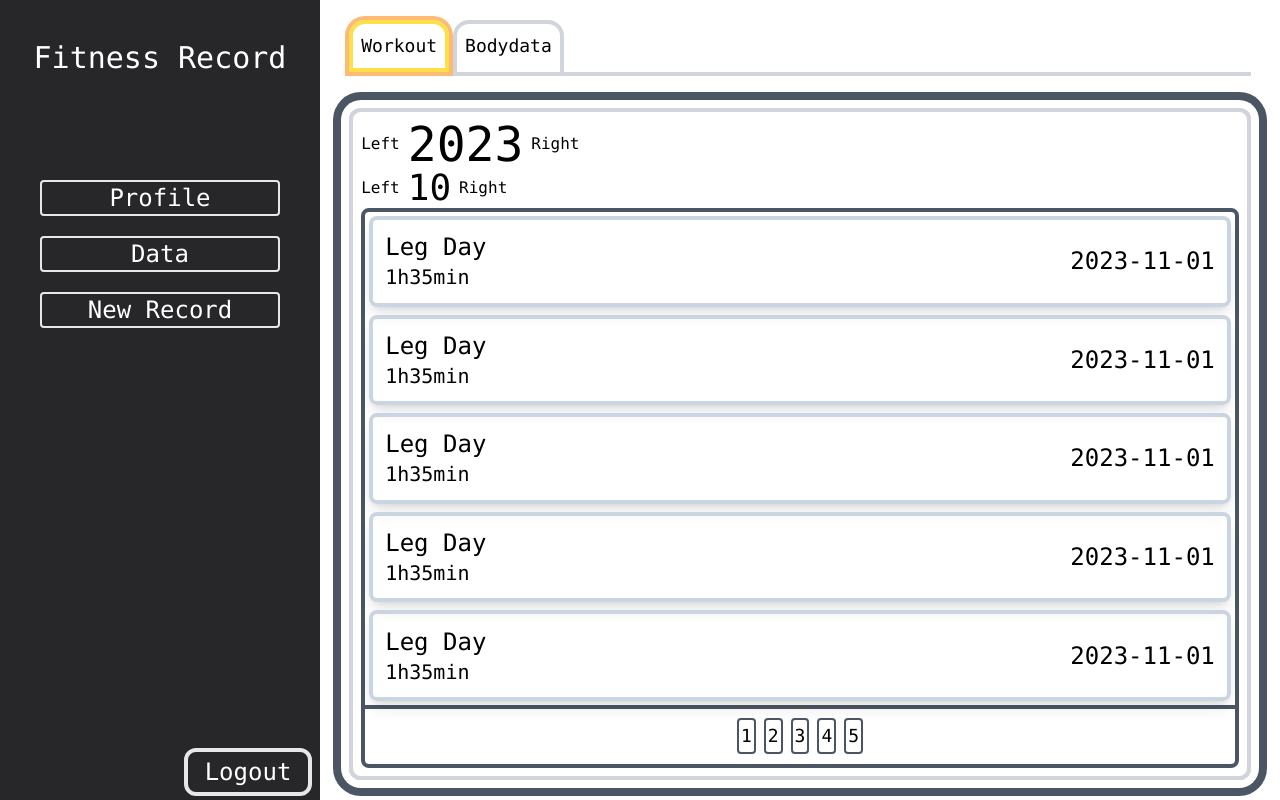
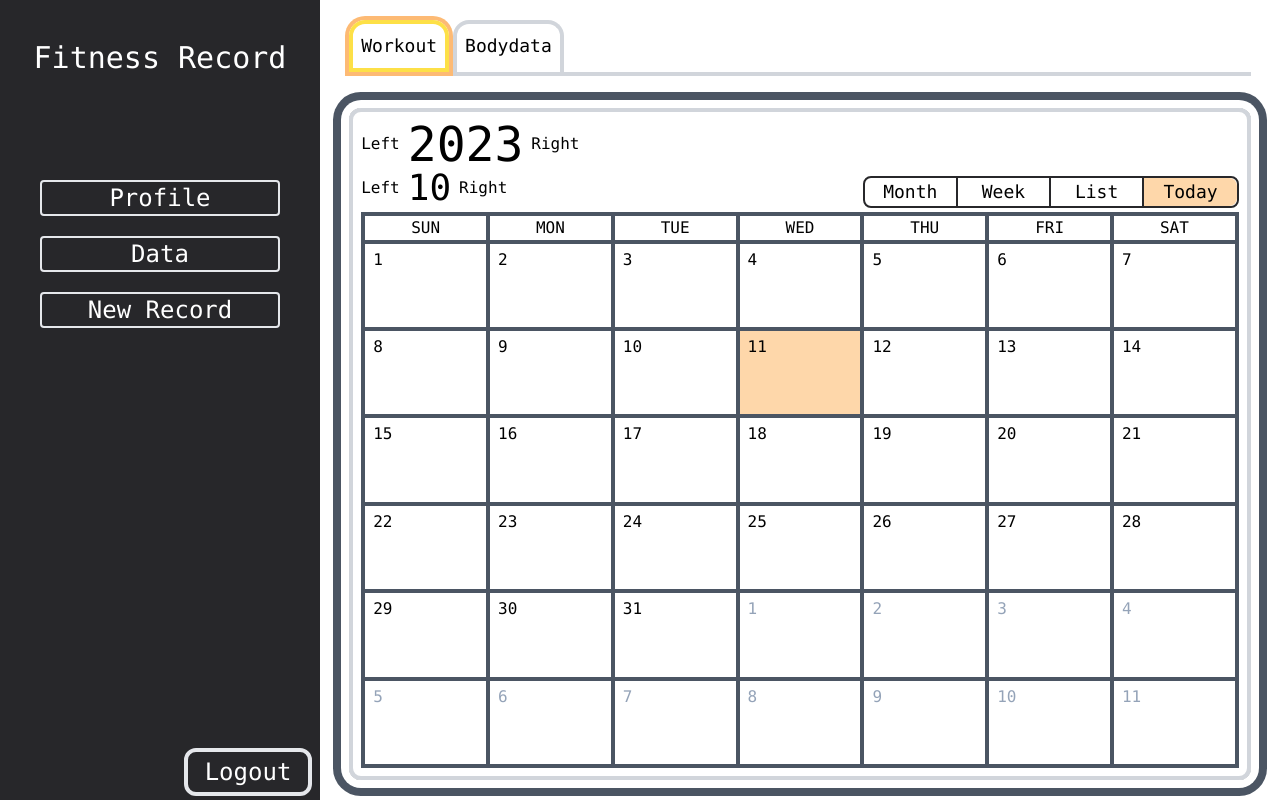
Before and after one commit to iamcoolalan/fitness-record-frontend, a React (Create React App) app: page / in a window 1280 px wide. Built offline with nearby package versions, Linux system fonts and the light colour scheme.

Commit message:
feat: combine all homepage mode

```diff
--- a/src/components/FullCalendar.jsx
+++ b/src/components/FullCalendar.jsx
@@ -3,48 +3,52 @@ import clsx from "clsx"
 import dayHelpers from "../helpers/day"
 
 const FullCalender = ({
-  isHidden,
+  onClick,
+  mode,
   startDate,
   month,
   today
 }) => {
+  const isNotFullCalendarMode = mode !== 'FullCalender'
+
   return (
-    <div className={`grid grid-cols-7 grid-rows-[5%_repeat(6,minmax(0,1fr))] h-[98%] border-t-2 border-l-2 ${isHidden}`}>
-        <div className='col-span-7 row-span-1 border-b-2 grid grid-cols-7'>
-          <div className='col-span-1 border-r-2 flex justify-center items-center'>
+    <div className={clsx('grid grid-cols-7 grid-rows-[5%_repeat(6,minmax(0,1fr))] h-[98%] border-t-4 border-l-4 border-gray-600', { "hidden": isNotFullCalendarMode })}>
+        <div className='col-span-7 row-span-1 border-b-4 border-gray-600 grid grid-cols-7'>
+          <div className='col-span-1 border-r-4 border-gray-600 flex justify-center items-center'>
           SUN
           </div>
-          <div className='col-span-1 border-r-2 flex justify-center items-center'>
+          <div className='col-span-1 border-r-4 border-gray-600 flex justify-center items-center'>
           MON
           </div>
-          <div className='col-span-1 border-r-2 flex justify-center items-center'>
+          <div className='col-span-1 border-r-4 border-gray-600 flex justify-center items-center'>
           TUE
           </div>
-          <div className='col-span-1 border-r-2 flex justify-center items-center'>
+          <div className='col-span-1 border-r-4 border-gray-600 flex justify-center items-center'>
           WED
           </div>
-          <div className='col-span-1 border-r-2 flex justify-center items-center'>
+          <div className='col-span-1 border-r-4 border-gray-600 flex justify-center items-center'>
           THU
           </div>
-          <div className='col-span-1 border-r-2 flex justify-center items-center'>
+          <div className='col-span-1 border-r-4 border-gray-600 flex justify-center items-center'>
           FRI
           </div>
-          <div className='col-span-1 border-r-2 flex justify-center items-center'>
+          <div className='col-span-1 border-r-4 border-gray-600 flex justify-center items-center'>
           SAT
           </div>
         </div>
         {Array.from({length: 42}, (_, index) => {
           const date = new Date(startDate)
-          date.setDate(startDate.getDate() + index)
-
+          date.setDate(date.getDate() + index)
 
           const isNotSelectedMonth = (date.getMonth() + 1) !== month
           const isToday = dayHelpers.toDateString(date) === dayHelpers.toDateString(today)
 
           return (
             <div
-            key={dayHelpers.toDateString(date)}
-            className={clsx('col-span-1 row-span-1 border-r-2 border-b-2 cursor-pointer', { "text-slate-500": isNotSelectedMonth, "bg-yellow-200": isToday })}>
+              className={clsx('col-span-1 row-span-1 border-r-4 border-b-4 border-gray-600 cursor-pointer hover:bg-yellow-200', { "text-slate-400": isNotSelectedMonth, "bg-orange-200": isToday })}
+              key={dayHelpers.toDateString(date)}
+              onClick={() => onClick(date)}
+            >
               <div className='pl-2 pt-1'>
                 {date.getDate()}
               </div>
--- a/src/components/RecordListMode.jsx
+++ b/src/components/RecordListMode.jsx
@@ -1,8 +1,12 @@
-import React from 'react'
+import clsx from "clsx"
 
-const RecordListMode = () => {
+const RecordListMode = ({
+  mode
+}) => {
+  const isNotListMode = mode !== 'List'
+
   return (
-    <div className='grid grid-rows-[90%_10%] border-4 border-gray-600 rounded-lg h-full'>
+    <div className={clsx('grid grid-rows-[90%_10%] border-4 border-gray-600 rounded-lg h-full', { "hidden" : isNotListMode })}>
         <div className='row-span-1 grid grid-rows-5 gap-2 border-b-4 border-gray-600 p-1'>
            <div className='flex justify-between items-center border-4 border-slate-300 px-3 rounded-lg shadow-lg hover:bg-yellow-200 hover:shadow-slate-600 hover:border-zinc-800 cursor-pointer'>
             <div className='flex flex-col'>
--- a/src/components/WeekCalendar.jsx
+++ b/src/components/WeekCalendar.jsx
@@ -3,15 +3,17 @@ import clsx from "clsx"
 import dayHelpers from "../helpers/day"
 
 const WeekCalendar = ({
-  isHidden,
+  mode,
   startDayForDayMode,
   selectedDate,
   onSelectedPreviousDateClick,
   onSelectedFutureDateClick,
   onSelectedDateClick,
 }) => {
+  const isNotWeekCalendarMode = mode !== 'WeekCalendar'
+
   return (
-    <div className={`grid grid-cols-7 w-full h-full ${isHidden}`}>
+    <div className={clsx('grid grid-cols-7 w-full h-full', { "hidden": isNotWeekCalendarMode })}>
         <div className='col-span-1 border-4 border-r-0 border-gray-600 rounded-l-lg grid grid-rows-[5%_repeat(7,minmax(0,1fr))_5%]'>
           <button className='row-span-1 border-r-4 border-b-2 border-gray-600 rounded-tl bg-orange-300'
             onClick={() => onSelectedPreviousDateClick()}
@@ -25,7 +27,7 @@ const WeekCalendar = ({
 
             return (
             <div className='row-span-1 border-r-4 border-b-2 border-gray-600'>
-              <div className={clsx('flex flex-col justify-center items-center h-full hover:bg-yellow-200 hover:border-black cursor-pointer', { "bg-yellow-200": isSelectedDate, "text-gray-300 hover:text-gray-600": !isSelectedDate})}
+              <div className={clsx('flex flex-col justify-center items-center h-full hover:bg-yellow-200 hover:text-gray-600 hover:border-black cursor-pointer', { "bg-orange-200 text-zinc-900": isSelectedDate, "text-gray-300": !isSelectedDate})}
                 key={date}
                 onClick={() => onSelectedDateClick(date)}
               >
--- a/src/components/index.js
+++ b/src/components/index.js
@@ -1,5 +1,8 @@
 import AuthInput from "./AuthInput";
 import RadioInput from "./RadioInput";
 import DateInput from "./DateInput"
+import FullCalender from "./FullCalendar";
+import WeekCalendar from "./WeekCalendar";
+import RecordListMode from "./RecordListMode";
 
-export { AuthInput, RadioInput, DateInput };
+export { AuthInput, RadioInput, DateInput, FullCalender, WeekCalendar, RecordListMode };
--- a/src/pages/HomePage.jsx
+++ b/src/pages/HomePage.jsx
@@ -3,8 +3,7 @@ import clsx from 'clsx'
 import addDays from 'date-fns/addDays'
 import subDays from 'date-fns/subDays'
 
-import FullCalender from '../components/FullCalendar.jsx'
-import WeekCalendar from '../components/WeekCalendar.jsx'
+import { FullCalender, WeekCalendar, RecordListMode } from '../components'
 
 const HomePage = () => {
   const today = new Date()
@@ -23,6 +22,7 @@ const HomePage = () => {
   const [yearInputValue, setYearInputValue] = useState(year)
   const [selectedDate, setSelectedDate] = useState(new Date())
   const [startDayForDayMode, setStartDayForDayMode] = useState(startDayForDayModeInitialValue)
+  const [mode, setMode] = useState('FullCalender')
 
   function handleYearLeftClick() {
     setYear(year - 1)
@@ -141,6 +141,23 @@ const HomePage = () => {
     setSelectedDate(setDate)
   }
 
+  function handleChangeModeClick (mode) {
+    setMode(mode)
+  }
+
+  function handleFullCalendarClick (date) {
+    setSelectedDate(date)
+    setMode('WeekCalendar')
+  }
+
+  function handleTodayClick () {
+    const today = new Date()
+
+    setYear(today.getFullYear())
+    setMonth(today.getMonth() + 1)
+    setSelectedDate(today)
+  }
+
   useEffect(() => {
     function getCalendar (
     date,
@@ -177,8 +194,9 @@ const HomePage = () => {
   }, [selectedDate])
 
   return (
-    <div className='w-full h-full flex flex-col'>
-      <div>
+    <div className='w-full h-full flex flex-col gap-1'>
+      <div className='grid grid-cols-7'>
+        <div className='col-span-4'>
           <div className={clsx('flex gap-2', { "hidden": isYearEdit })}>
           <button
             className='hover:bg-yellow-200'
@@ -228,70 +246,35 @@ const HomePage = () => {
             />
           </div>
         </div>
-      <div className='grid grid-rows-[90%_10%] border-4 border-gray-600 rounded-lg h-full'>
-        <div className='row-span-1 grid grid-rows-5 gap-2 border-b-4 border-gray-600 p-1'>
-           <div className='flex justify-between items-center border-4 border-slate-300 px-3 rounded-lg shadow-lg hover:bg-yellow-200 hover:shadow-slate-600 hover:border-zinc-800 cursor-pointer'>
-            <div className='flex flex-col'>
-              <h2 className='text-2xl'>Leg Day</h2>
-              <h2 className='text-xl'>1h35min</h2>
-            </div>
-            <div>
-              <p className='text-2xl'>2023-11-01</p>
-            </div>
-          </div>
-           <div className='flex justify-between items-center border-4 border-slate-300 px-3 rounded-lg shadow-lg hover:bg-yellow-200 hover:shadow-slate-600 hover:border-zinc-800 cursor-pointer'>
-            <div className='flex flex-col'>
-              <h2 className='text-2xl'>Leg Day</h2>
-              <h2 className='text-xl'>1h35min</h2>
-            </div>
-            <div>
-              <p className='text-2xl'>2023-11-01</p>
-            </div>
-          </div>
-           <div className='flex justify-between items-center border-4 border-slate-300 px-3 rounded-lg shadow-lg hover:bg-yellow-200 hover:shadow-slate-600 hover:border-zinc-800 cursor-pointer'>
-            <div className='flex flex-col'>
-              <h2 className='text-2xl'>Leg Day</h2>
-              <h2 className='text-xl'>1h35min</h2>
-            </div>
-            <div>
-              <p className='text-2xl'>2023-11-01</p>
-            </div>
-          </div>
-           <div className='flex justify-between items-center border-4 border-slate-300 px-3 rounded-lg shadow-lg hover:bg-yellow-200 hover:shadow-slate-600 hover:border-zinc-800 cursor-pointer'>
-            <div className='flex flex-col'>
-              <h2 className='text-2xl'>Leg Day</h2>
-              <h2 className='text-xl'>1h35min</h2>
-            </div>
-            <div>
-              <p className='text-2xl'>2023-11-01</p>
-            </div>
-          </div>
-           <div className='flex justify-between items-center border-4 border-slate-300 px-3 rounded-lg shadow-lg hover:bg-yellow-200 hover:shadow-slate-600 hover:border-zinc-800 cursor-pointer'>
-            <div className='flex flex-col'>
-              <h2 className='text-2xl'>Leg Day</h2>
-              <h2 className='text-xl'>1h35min</h2>
-            </div>
-            <div>
-              <p className='text-2xl'>2023-11-01</p>
+        <div className='col-span-3 flex flex-col justify-end items-end'>
+          <div className='flex flex-row w-full border-2 border-zinc-800 rounded-lg'>
+            <button className='border-r-2 border-zinc-800 rounded-l-lg  w-1/3 text-lg hover:bg-yellow-200'
+            onClick={() => handleChangeModeClick('FullCalender')}
+            >Month</button>
+            <button className='border-r-2 border-zinc-800 w-1/3 text-lg hover:bg-yellow-200'
+              onClick={() => handleChangeModeClick('WeekCalendar')}
+            >Week</button>
+            <button className='border-r-2 border-zinc-800 w-1/3 text-lg hover:bg-yellow-200'
+              onClick={() => handleChangeModeClick('List')}
+            >List</button>
+            <button className='rounded-r-lg w-1/3 text-lg bg-orange-200 hover:bg-yellow-200'
+              onClick={() => handleTodayClick()}
+            >Today</button>
           </div>
         </div>
       </div>
-        <div className='row-span-1 flex flex-row justify-center items-center gap-2'>
-          <button className='border-2 border-gray-600 rounded p-0.5 text-lg hover:bg-yellow-200'>1</button>
-          <button className='border-2 border-gray-600 rounded p-0.5 text-lg hover:bg-yellow-200'>2</button>
-          <button className='border-2 border-gray-600 rounded p-0.5 text-lg hover:bg-yellow-200'>3</button>
-          <button className='border-2 border-gray-600 rounded p-0.5 text-lg hover:bg-yellow-200'>4</button>
-          <button className='border-2 border-gray-600 rounded p-0.5 text-lg hover:bg-yellow-200'>5</button>
-        </div>
-      </div>
+      <RecordListMode
+        mode={mode}
+      ></RecordListMode>
       <FullCalender
-        isHidden='hidden'
+        onClick={handleFullCalendarClick}
+        mode={mode}
         startDate={startDate}
         month={month}
         today={today}
       ></FullCalender>
       <WeekCalendar
-        isHidden='hidden'
+        mode={mode}
         startDayForDayMode= {startDayForDayMode}
         selectedDate= {selectedDate}
         onSelectedPreviousDateClick = {handleSelectedPreviousDateClick}
```
Lines whose indentation alone changed are shown as unchanged.
